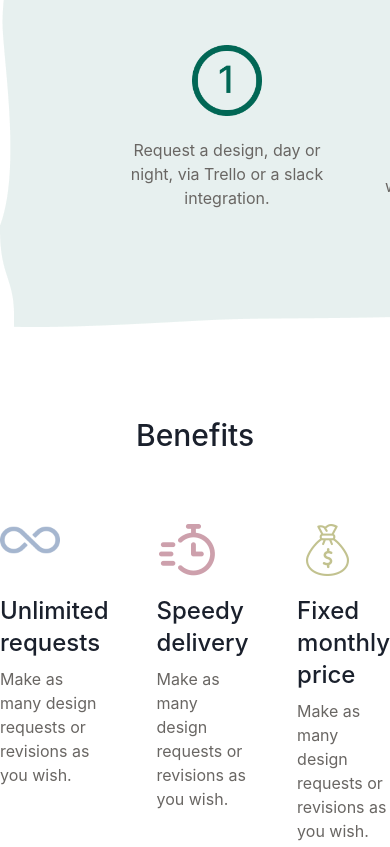
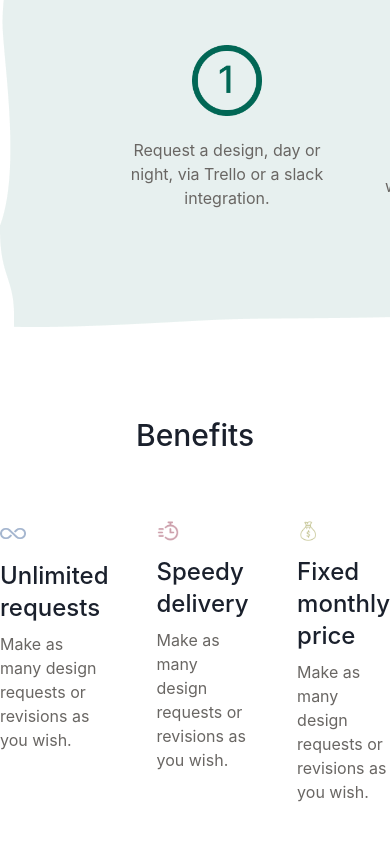
Before and after one commit to jaisharx/designwiz, a Next.js app: page / in a window 390 px wide. Shown: the part 1150-1997 px from the top of the page. Built offline with nearby package versions, Linux system fonts and the light colour scheme.

Commit message:
adding responsive image

```diff
--- a/components/sections/benefits.js
+++ b/components/sections/benefits.js
@@ -1,13 +1,17 @@
 import { Box, Heading, Grid, Image, Text, VStack } from '@chakra-ui/react';
 import Container from 'components/container';
+import NextImage from 'next/image';
 
 function Card({ imageSrc, title, desc }) {
     return (
         <VStack alignItems="flex-start">
-            <Box w="60px" h="67">
-                <Image
+            <Box w="24%">
+                <NextImage
+                    width="120"
+                    height="120"
+                    objectFit="scale-down"
+                    alt="Benefits Types"
                     src={`/assets/benefits/${imageSrc}`}
-                    alt="benefits types"
                 />
             </Box>
             <Heading fontSize="2xl" fontWeight="medium" my="4">
```
